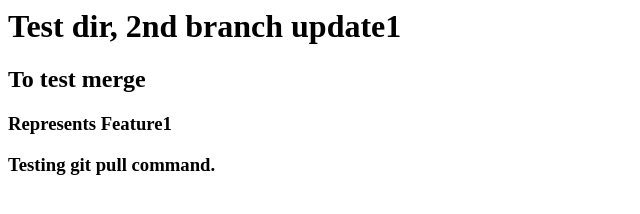
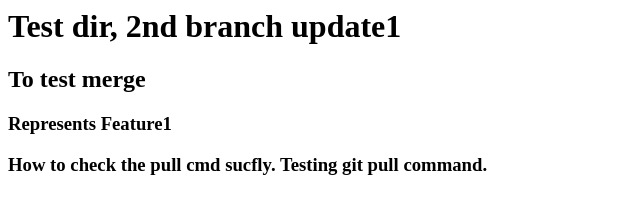
Before and after one commit to Likith-1995/code, a plain HTML site: page index.html in a window 1280 px wide. Shown: the whole page, without its empty margins (0-640 px from the left). Drawn offline with Linux system fonts and the light colour scheme.

Commit message:
to check pull again

```diff
--- a/index.html
+++ b/index.html
@@ -1,5 +1,5 @@
 <h1> Test dir, 2nd branch update1 <h1>
 <h2> To test merge <h2>
 <h3> Represents Feature1 <h3>
-
+How to check the pull cmd sucfly.
  Testing git pull command.
```
